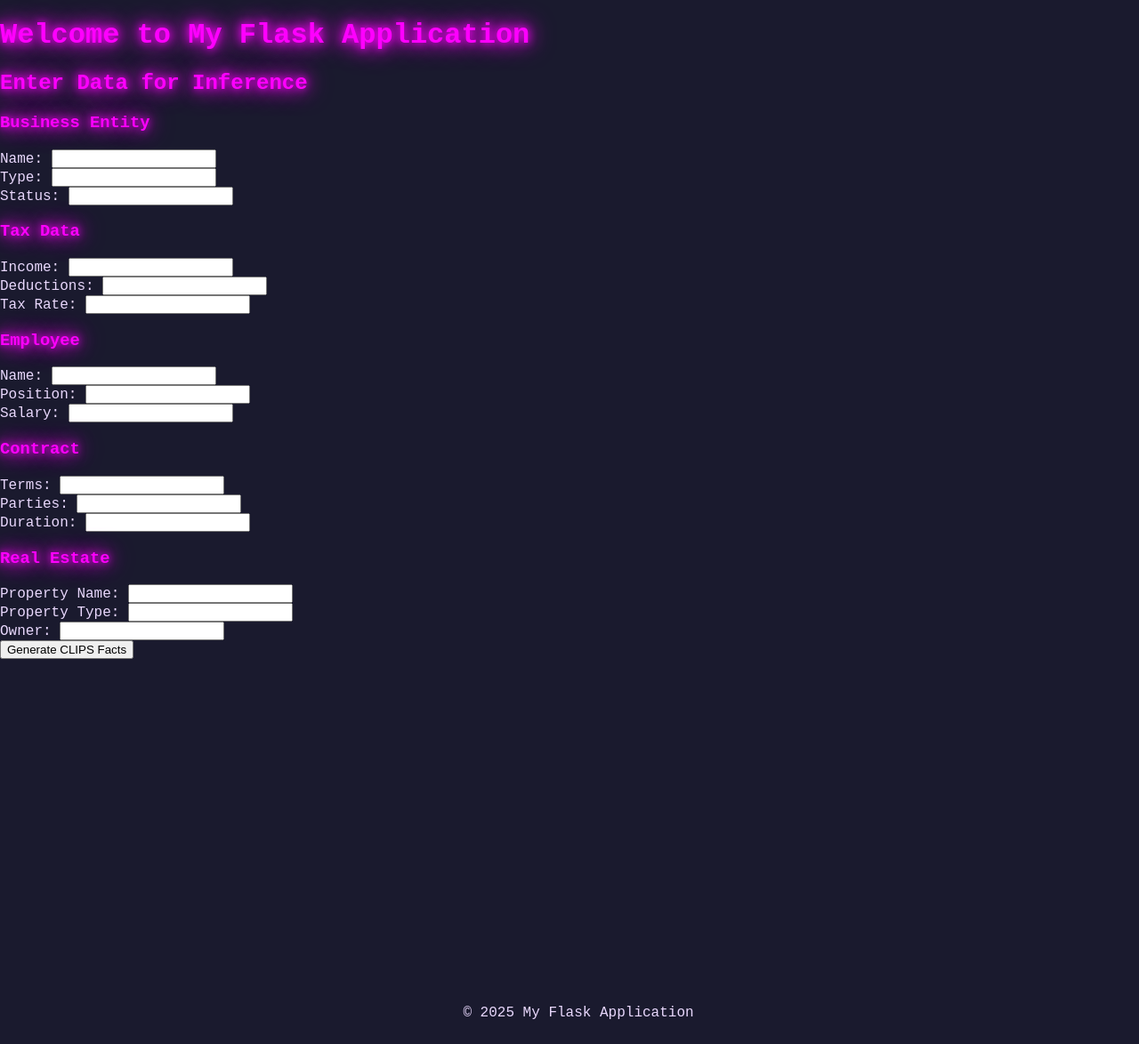
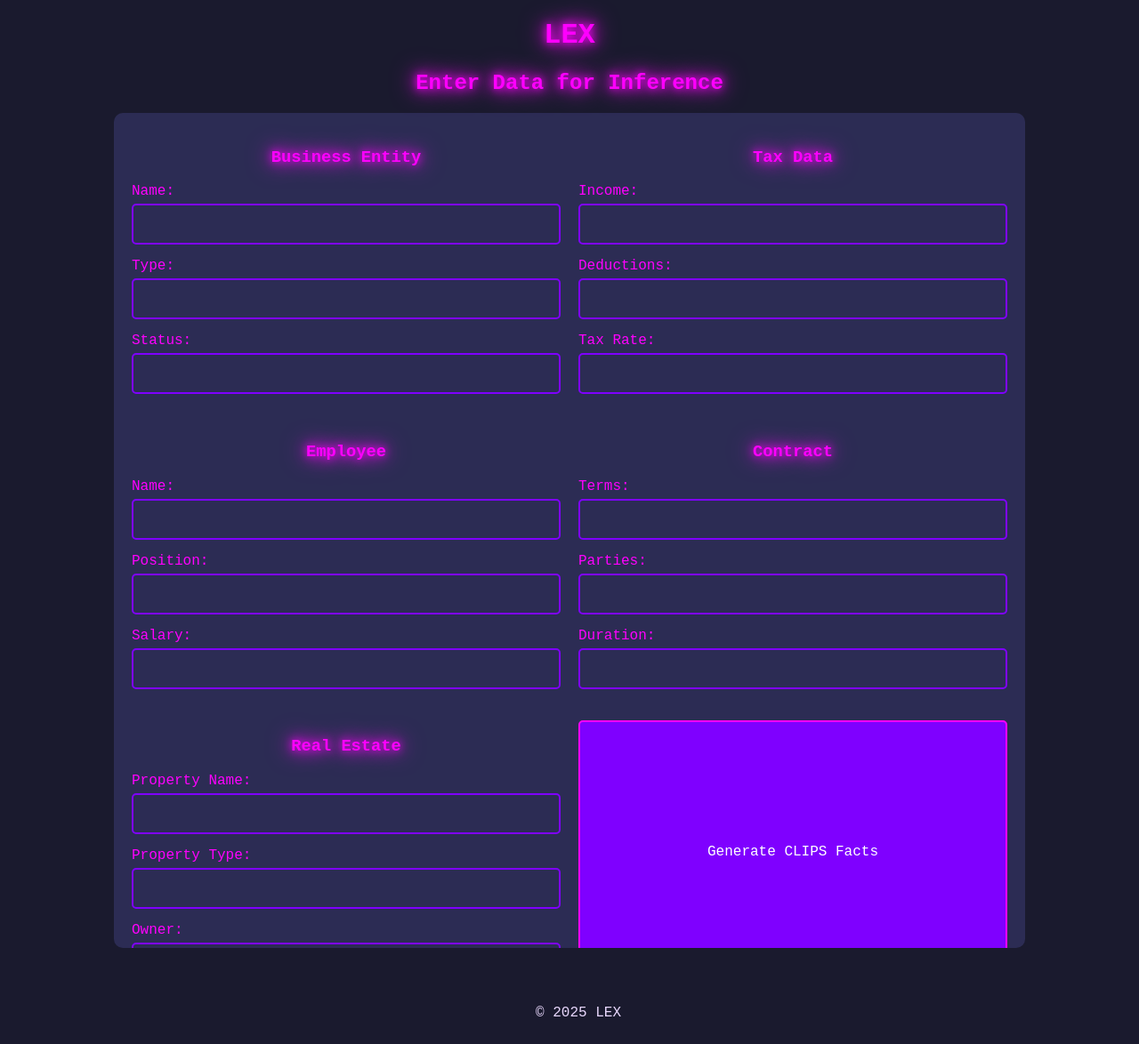
Before and after one commit to HawtStrokes/lex, a Flask app: page / in a window 1280 px wide. Shown: the whole page at 89% size. Run offline with Flask 3, Linux system fonts and the light colour scheme.

Commit message:
Update UI

```diff
--- a/app/static/css/style.css
+++ b/app/static/css/style.css
@@ -1,4 +1,3 @@
-/* Cyberpunk-style.css */
 body {
     background-color: #1a1a2e;
     color: #e9d8fd;
@@ -11,6 +10,7 @@ body {
 h1, h2, h3 {
     color: #ff00ff;
     text-shadow: 0 0 10px #ff00ff, 0 0 20px #ff00ff, 0 0 30px #ff00ff;
+    text-align: center;
 }
 
 button {
@@ -78,3 +78,124 @@ footer {
     transform: scale(1.05);
     transition: transform 0.3s, box-shadow 0.3s;
 }
+
+/* Style for the form container */
+form {
+    display: grid;
+    grid-template-columns: 1fr 1fr; /* Two equal columns */
+    gap: 20px; /* Space between columns */
+    max-width: 80%; /* Prevent form from becoming too wide */
+    margin: 0 auto; /* Center the form horizontally */
+    padding: 20px;
+    background-color: #2c2c54; /* Dark background for form */
+    border-radius: 10px;
+    max-height: 80vh; /* Limit the form height */
+    overflow-y: auto; /* Enable vertical scroll if content exceeds the max-height */
+    padding-right: 20px; /* Ensure space for scrollbar */
+    box-sizing: border-box; /* Include padding in the total width/height calculation */
+}
+
+/* Each section of the form (like a set of input fields) */
+form > div {
+    display: flex;
+    flex-direction: column;
+    justify-content: center;
+}
+
+/* Adjust the labels and inputs */
+form label {
+    color: #ff00ff;
+    margin-bottom: 5px;
+    font-size: 16px;
+}
+
+input, select, textarea {
+    background-color: #2c2c54;
+    color: #e9d8fd;
+    border: 2px solid #7f00ff;
+    padding: 10px;
+    margin-bottom: 15px;
+    font-size: 16px;
+    font-family: 'Courier New', Courier, monospace;
+    border-radius: 5px;
+    outline: none;
+    transition: all 0.3s ease-in-out;
+}
+
+/* Focus and hover effects */
+input:focus, select:focus, textarea:focus {
+    border-color: #ff00ff;
+    box-shadow: 0 0 10px #ff00ff, 0 0 20px #ff00ff;
+}
+
+input:hover, select:hover, textarea:hover {
+    background-color: #3a1a5e;
+}
+
+/* Add some responsiveness for smaller screens */
+@media (max-width: 768px) {
+    form {
+        grid-template-columns: 1fr; /* Single column on small screens */
+    }
+}
+
+/* Style the input fields */
+input[type="text"], input[type="password"], input[type="email"], input[type="number"], textarea {
+    background-color: #2c2c54; /* Dark background */
+    color: #e9d8fd; /* Light text color */
+    border: 2px solid #7f00ff; /* Neon border */
+    padding: 12px;
+    font-size: 16px;
+    font-family: 'Courier New', Courier, monospace;
+    border-radius: 5px;
+    outline: none;
+    transition: all 0.3s ease-in-out;
+}
+
+/* Focus effect on input fields */
+input[type="text"]:focus, input[type="password"]:focus, input[type="email"]:focus, input[type="number"]:focus, textarea:focus {
+    border-color: #ff00ff; /* Neon border when focused */
+    box-shadow: 0 0 10px #ff00ff, 0 0 20px #ff00ff;
+}
+
+/* Hover effect for input fields */
+input[type="text"]:hover, input[type="password"]:hover, input[type="email"]:hover, input[type="number"]:hover, textarea:hover {
+    background-color: #3a1a5e; /* Slightly lighter background */
+    box-shadow: 0 0 10px #ff00ff;
+}
+
+/* Style the submit button */
+input[type="submit"] {
+    background-color: #7f00ff;
+    border: 2px solid #ff00ff;
+    color: #fff;
+    padding: 12px 20px;
+    font-size: 16px;
+    cursor: pointer;
+    border-radius: 5px;
+    transition: all 0.3s ease-in-out;
+}
+
+input[type="submit"]:hover {
+    background-color: #ff00ff;
+    box-shadow: 0 0 20px #ff00ff, 0 0 30px #ff00ff;
+}
+
+/* Custom scrollbars for a cyberpunk look */
+form::-webkit-scrollbar {
+    width: 12px; /* Width of the scrollbar */
+}
+
+form::-webkit-scrollbar-track {
+    background: #1a1a2e; /* Dark background for the scrollbar track */
+}
+
+form::-webkit-scrollbar-thumb {
+    background: #7f00ff; /* Neon color for the thumb */
+    border-radius: 10px; /* Rounded corners for the thumb */
+    border: 2px solid #ff00ff; /* Neon border for the thumb */
+}
+
+form::-webkit-scrollbar-thumb:hover {
+    background: #ff00ff; /* Hover effect */
+}
--- a/app/templates/base.html
+++ b/app/templates/base.html
@@ -4,7 +4,7 @@
 <head>
     <meta charset="UTF-8">
     <meta name="viewport" content="width=device-width, initial-scale=1.0">
-    <title>{% block title %}My Flask Application{% endblock %}</title>
+    <title>{% block title %}LEX{% endblock %}</title>
     <!-- Include your CSS files here -->
     <link rel="stylesheet" href="{{ url_for('static', filename='css/style.css') }}">
     {% block head %}
@@ -12,7 +12,7 @@
 </head>
 <body>
     <header>
-        <h1>Welcome to My Flask Application</h1>
+        <h1>LEX</h1>
         <!-- Add navigation links here -->
     </header>
     <main>
@@ -20,7 +20,7 @@
         {% endblock %}
     </main>
     <footer>
-        <p>&copy; 2025 My Flask Application</p>
+        <p>&copy; 2025 LEX</p>
     </footer>
     <!-- Include your JavaScript files here -->
     <script src="{{ url_for('static', filename='js/script.js') }}"></script>
--- a/app/templates/index.html
+++ b/app/templates/index.html
@@ -1,50 +1,70 @@
 <!-- templates/index.html -->
 {% extends "base.html" %}
 
-{% block title %}Home - My Flask Application{% endblock %}
+{% block title %}LEX{% endblock %}
 
 {% block content %}
     <h2>Enter Data for Inference</h2>
     <form action="/" method="POST">
+        <div class="form-section">
             <h3>Business Entity</h3>
             <label for="business_name">Name:</label>
-        <input type="text" id="business_name" name="business_name" required><br>
+            <input type="text" id="business_name" name="business_name" required>
+
             <label for="business_type">Type:</label>
-        <input type="text" id="business_type" name="business_type" required><br>
+            <input type="text" id="business_type" name="business_type" required>
+
             <label for="business_status">Status:</label>
-        <input type="text" id="business_status" name="business_status" required><br>
+            <input type="text" id="business_status" name="business_status" required>
+        </div>
 
+        <div class="form-section">
             <h3>Tax Data</h3>
             <label for="income">Income:</label>
-        <input type="number" id="income" name="income" required><br>
+            <input type="number" id="income" name="income" required>
+
             <label for="deductions">Deductions:</label>
-        <input type="number" id="deductions" name="deductions" required><br>
+            <input type="number" id="deductions" name="deductions" required>
+
             <label for="tax_rate">Tax Rate:</label>
-        <input type="number" id="tax_rate" name="tax_rate" step="0.01" required><br>
+            <input type="number" id="tax_rate" name="tax_rate" step="0.01" required>
+        </div>
 
+        <div class="form-section">
             <h3>Employee</h3>
             <label for="employee_name">Name:</label>
-        <input type="text" id="employee_name" name="employee_name" required><br>
+            <input type="text" id="employee_name" name="employee_name" required>
+
             <label for="position">Position:</label>
-        <input type="text" id="position" name="position" required><br>
+            <input type="text" id="position" name="position" required>
+
             <label for="salary">Salary:</label>
-        <input type="number" id="salary" name="salary" required><br>
+            <input type="number" id="salary" name="salary" required>
+        </div>
 
+        <div class="form-section">
             <h3>Contract</h3>
             <label for="contract_terms">Terms:</label>
-        <input type="text" id="contract_terms" name="contract_terms" required><br>
+            <input type="text" id="contract_terms" name="contract_terms" required>
+
             <label for="parties">Parties:</label>
-        <input type="text" id="parties" name="parties" required><br>
+            <input type="text" id="parties" name="parties" required>
+
             <label for="duration">Duration:</label>
-        <input type="text" id="duration" name="duration" required><br>
+            <input type="text" id="duration" name="duration" required>
+        </div>
 
+        <div class="form-section">
             <h3>Real Estate</h3>
             <label for="property_name">Property Name:</label>
-        <input type="text" id="property_name" name="property_name" required><br>
+            <input type="text" id="property_name" name="property_name" required>
+
             <label for="property_type">Property Type:</label>
-        <input type="text" id="property_type" name="property_type" required><br>
+            <input type="text" id="property_type" name="property_type" required>
+
             <label for="owner">Owner:</label>
-        <input type="text" id="owner" name="owner" required><br>
+            <input type="text" id="owner" name="owner" required>
+        </div>
 
         <input type="submit" value="Generate CLIPS Facts">
     </form>
```
Lines whose indentation alone changed are shown as unchanged.
